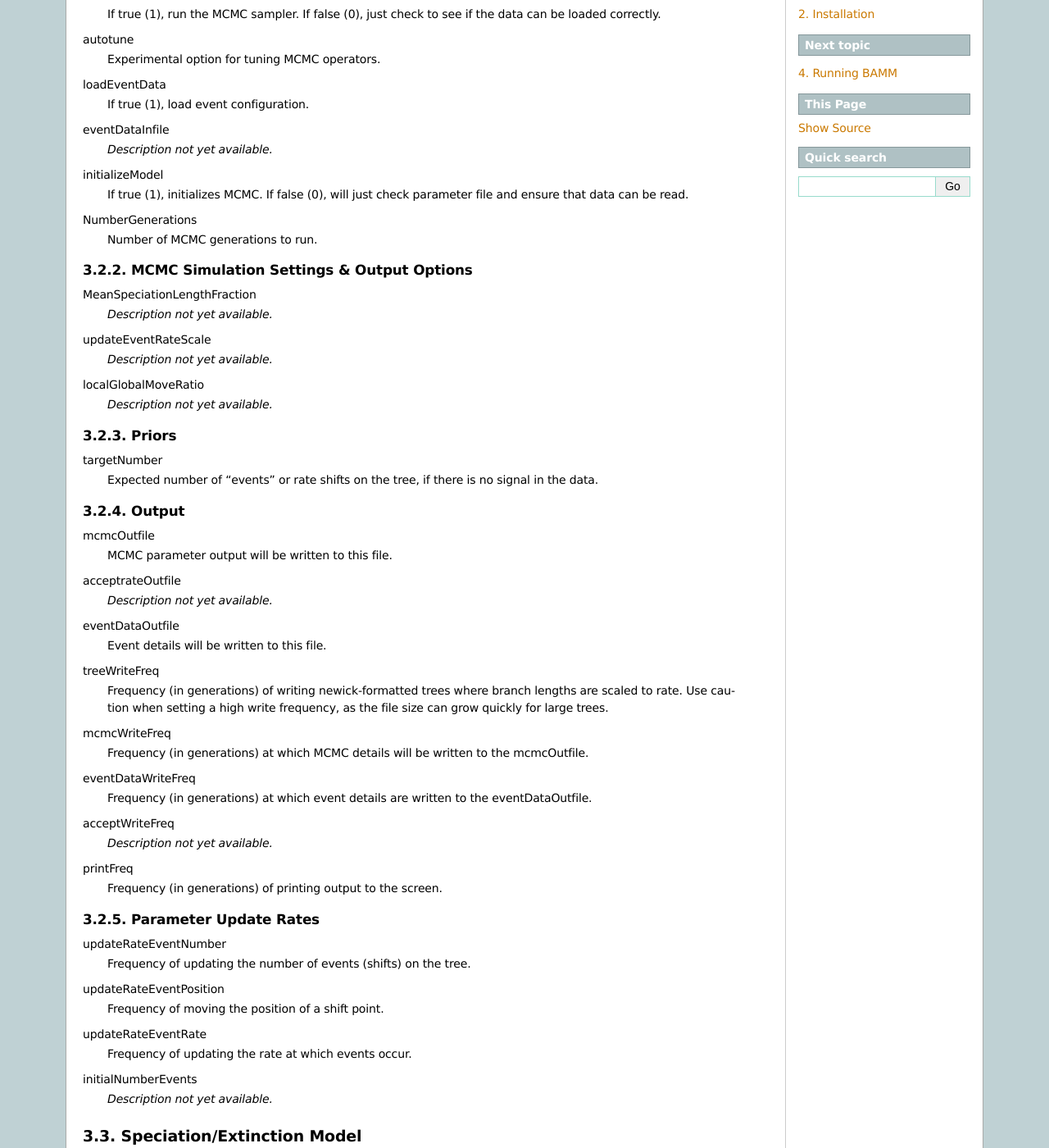
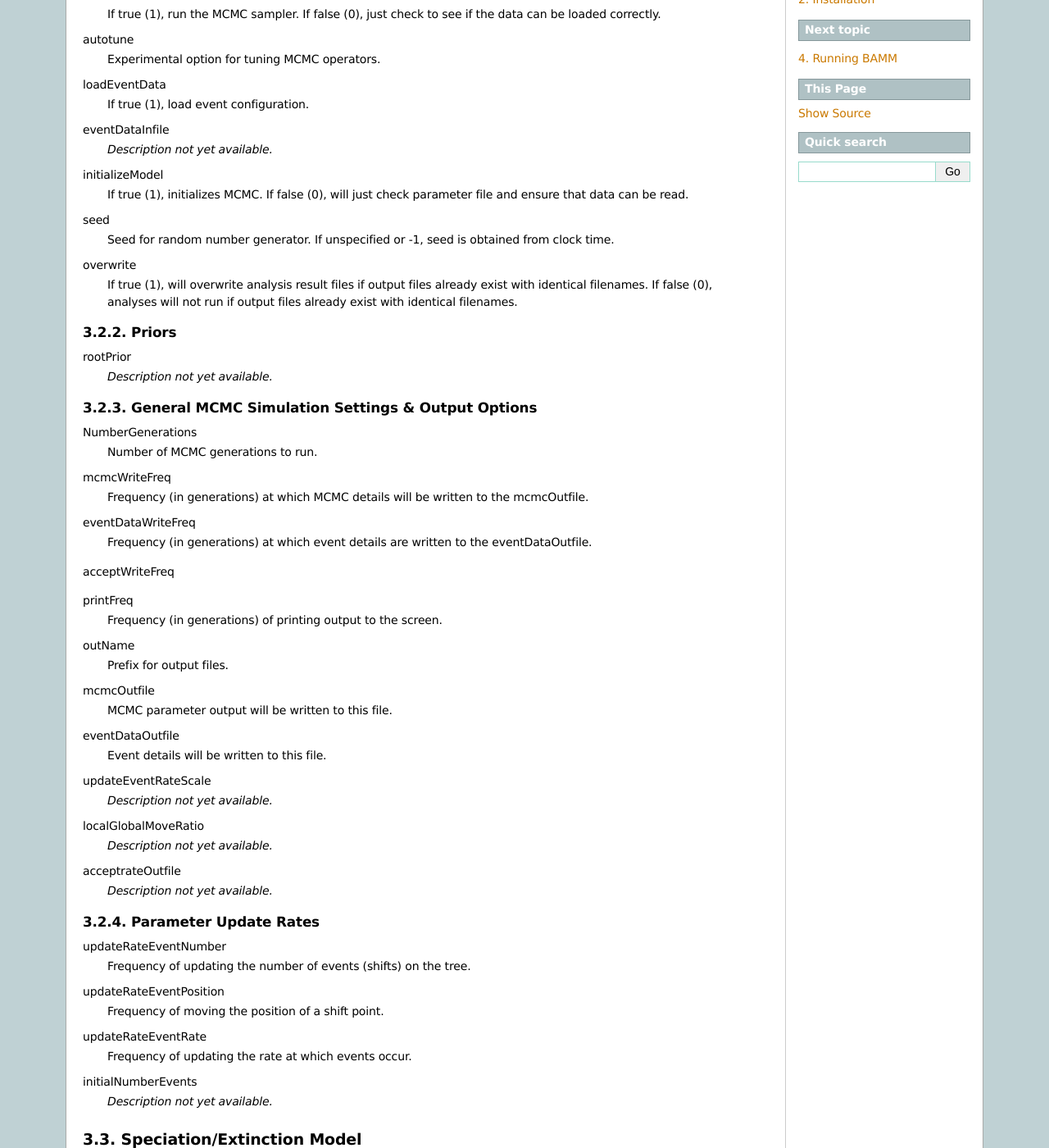
Before and after one commit to macroevolution/bamm, a Sphinx documentation site: the page built from doc/source/configuration.rst, in a window 1280 px wide and 1400 px high, scrolled down 711 px. Shown: the whole window at 82% size. Built offline with Sphinx 7.4.7, drawn with Linux system fonts in a browser that asks for light colours; formulas are drawn with MathJax 3; pages that are not in the unit, such as notebooks, are missing from menus; some of the changed text lies outside the part shown.

Commit message:
More configuration.rst edits

```diff
--- a/doc/source/configuration.rst
+++ b/doc/source/configuration.rst
@@ -60,43 +60,23 @@ eventDataInfile
 initializeModel
   If true (1), initializes MCMC. If false (0), will just check parameter file and ensure that data can be read.
 
-NumberGenerations
-  Number of MCMC generations to run.
+seed
+  Seed for random number generator. If unspecified or -1, seed is obtained from clock time.
 
-MCMC Simulation Settings & Output Options
-...........
-
-MeanSpeciationLengthFraction
-  *Description not yet available.*
-
-updateEventRateScale
-  *Description not yet available.*
-
-localGlobalMoveRatio
-  *Description not yet available.*
+overwrite
+  If true (1), will overwrite analysis result files if output files already exist with identical filenames. If false (0), analyses will not run if output files already exist with identical filenames.
 
 Priors
 ......
 
-targetNumber
-  Expected number of "events" or rate shifts on the tree,
-  if there is no signal in the data.
-
-Output
-......
-
-mcmcOutfile
-  MCMC parameter output will be written to this file.
-
-acceptrateOutfile
+rootPrior
   *Description not yet available.*
 
-eventDataOutfile
-  Event details will be written to this file.
+General MCMC Simulation Settings & Output Options
+...........
 
-treeWriteFreq
-  Frequency (in generations) of writing newick-formatted trees where branch lengths are scaled to rate.
-  Use caution when setting a high write frequency, as the file size can grow quickly for large trees.
+NumberGenerations
+  Number of MCMC generations to run.
 
 mcmcWriteFreq
   Frequency (in generations) at which MCMC details will be written to the mcmcOutfile.
@@ -105,10 +85,27 @@ eventDataWriteFreq
   Frequency (in generations) at which event details are written to the eventDataOutfile.
 
 acceptWriteFreq
-  *Description not yet available.*
 
 printFreq
   Frequency (in generations) of printing output to the screen.
+
+outName
+  Prefix for output files.
+
+mcmcOutfile
+  MCMC parameter output will be written to this file.
+
+eventDataOutfile
+  Event details will be written to this file.
+
+updateEventRateScale
+  *Description not yet available.*
+
+localGlobalMoveRatio
+  *Description not yet available.*
+
+acceptrateOutfile
+  *Description not yet available.*
 
 Parameter Update Rates
 ......................
```
